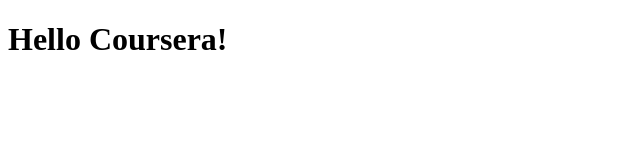
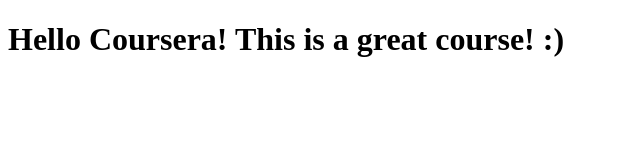
Before and after one commit to lipspotatochipss/coursera-test, a plain HTML site: page site/index.html in a window 1280 px wide. Shown: the whole page, without its empty margins (0-640 px from the left). Drawn offline with Linux system fonts and the light colour scheme.

Commit message:
A Small addition to our page content

```diff
--- a/site/index.html
+++ b/site/index.html
@@ -4,6 +4,6 @@
 	<title>Hello Coursera!</title>
 </head>
 <body>
-<h1>Hello Coursera!</h1>
+<h1>Hello Coursera! This is a great course! :)</h1>
 </body>
 </html>
```
